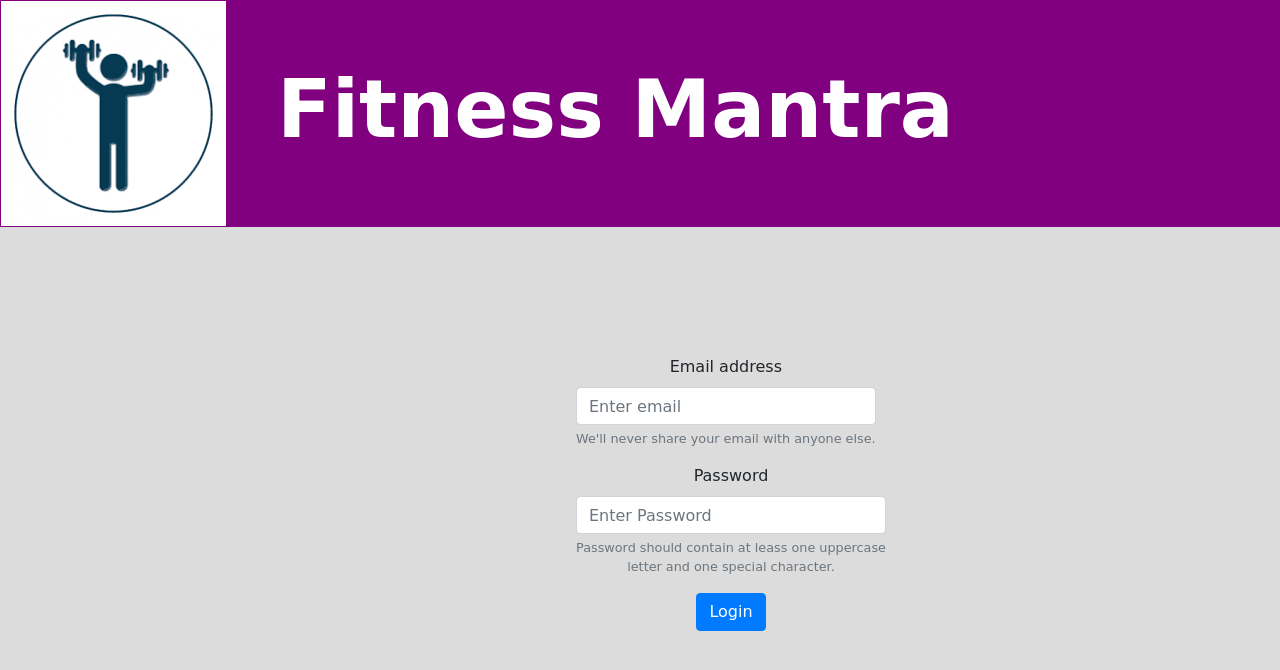
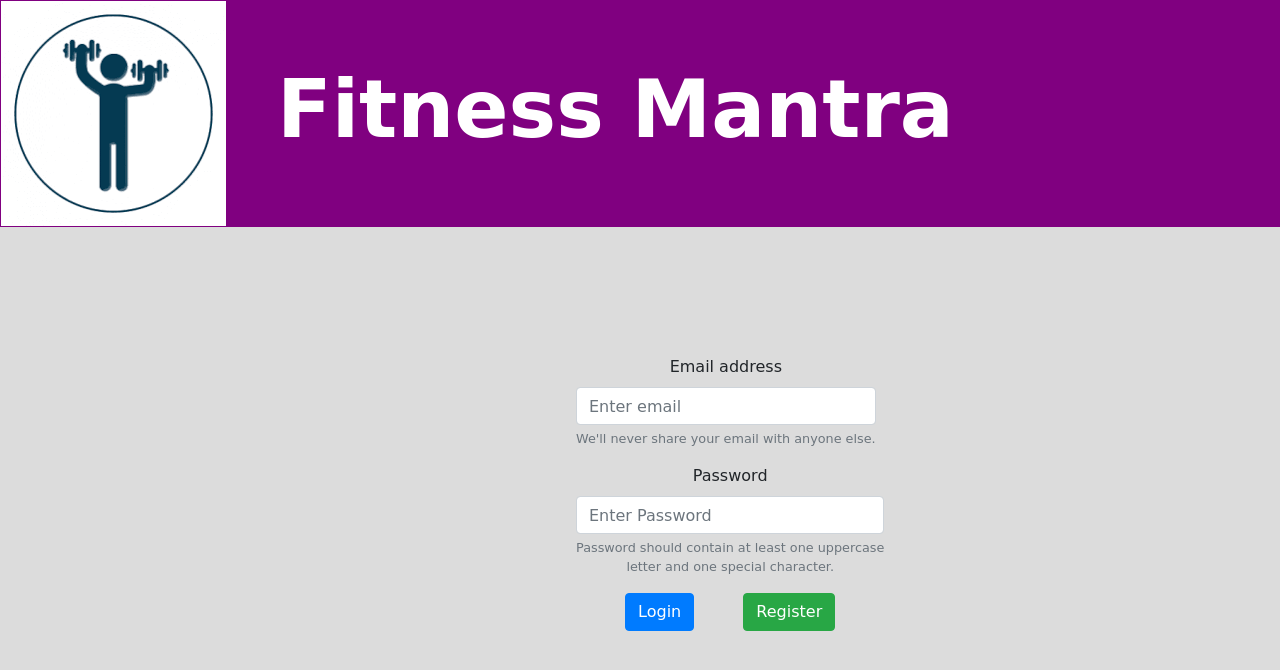
Before and after one commit to dharmikathummuri/yoga_cleint, a React (Create React App) app: page / in a window 1280 px wide. Shown: the top 670 px of the page. Built offline with nearby package versions, Linux system fonts and the light colour scheme.

Commit message:
Add Register Component

```diff
--- a/src/components/LoginComponent/loginPage.js
+++ b/src/components/LoginComponent/loginPage.js
@@ -8,13 +8,30 @@ class LoginPage extends Component {
     this.handleChange = this.handleChange.bind(this);
   }
   submitForm = () => {
+    console.log("in here");
     this.setState({ submitted: true });
+  };
+  register = () => {
+    console.log("object");
+    this.props.history.push("/register");
   };
   handleChange({ target }) {
     this.setState({
       [target.name]: target.value
     });
   }
+  renderButtons = () => {
+    return (
+      <div className="login-button">
+        <Button variant="primary" type="submit" onClick={this.submitForm}>
+          Login
+        </Button>
+        <Button variant="success" type="submit" onClick={this.register}>
+          Register
+        </Button>
+      </div>
+    );
+  };
 
   render() {
     const { submitted } = this.state;
@@ -22,7 +39,7 @@ class LoginPage extends Component {
       <div className="parent">
         {!submitted && (
           <div className="Login-page">
-            <Form onSubmit={this.submitForm}>
+            <Form>
               <div className="email-input">
                 <Form.Group controlId="formBasicEmail">
                   <Form.Label>Email address</Form.Label>
@@ -52,16 +69,12 @@ class LoginPage extends Component {
                     onChange={this.handleChange}
                   />
                   <Form.Text className="text-muted">
-                    Password should contain at leass one uppercase
+                    Password should contain at least one uppercase
                     <br /> letter and one special character.
                   </Form.Text>
                 </Form.Group>
               </div>
-              <div className="login-button">
-                <Button variant="primary" type="submit">
-                  Login
-                </Button>
-              </div>
+              {this.renderButtons()}
             </Form>
           </div>
         )}
--- a/src/components/LoginComponent/loginPage.scss
+++ b/src/components/LoginComponent/loginPage.scss
@@ -8,5 +8,7 @@
   }
   .login-button {
     width: 100%;
+    display: flex;
+    justify-content: space-evenly;
   }
 }
--- /dev/null
+++ b/src/components/RegisterComponent/Register.scss
@@ -0,0 +1,3 @@
+.register-class {
+  display: flex;
+}
--- /dev/null
+++ b/src/components/RegisterComponent/index.js
@@ -0,0 +1,3 @@
+import Register from "./Register.js";
+
+export default Register;
```
Also changed, not shown: src/components/RegisterComponent/Register.js (added, +9 -0 lines), 1 other file (tests, documents, lock files or other folders).
